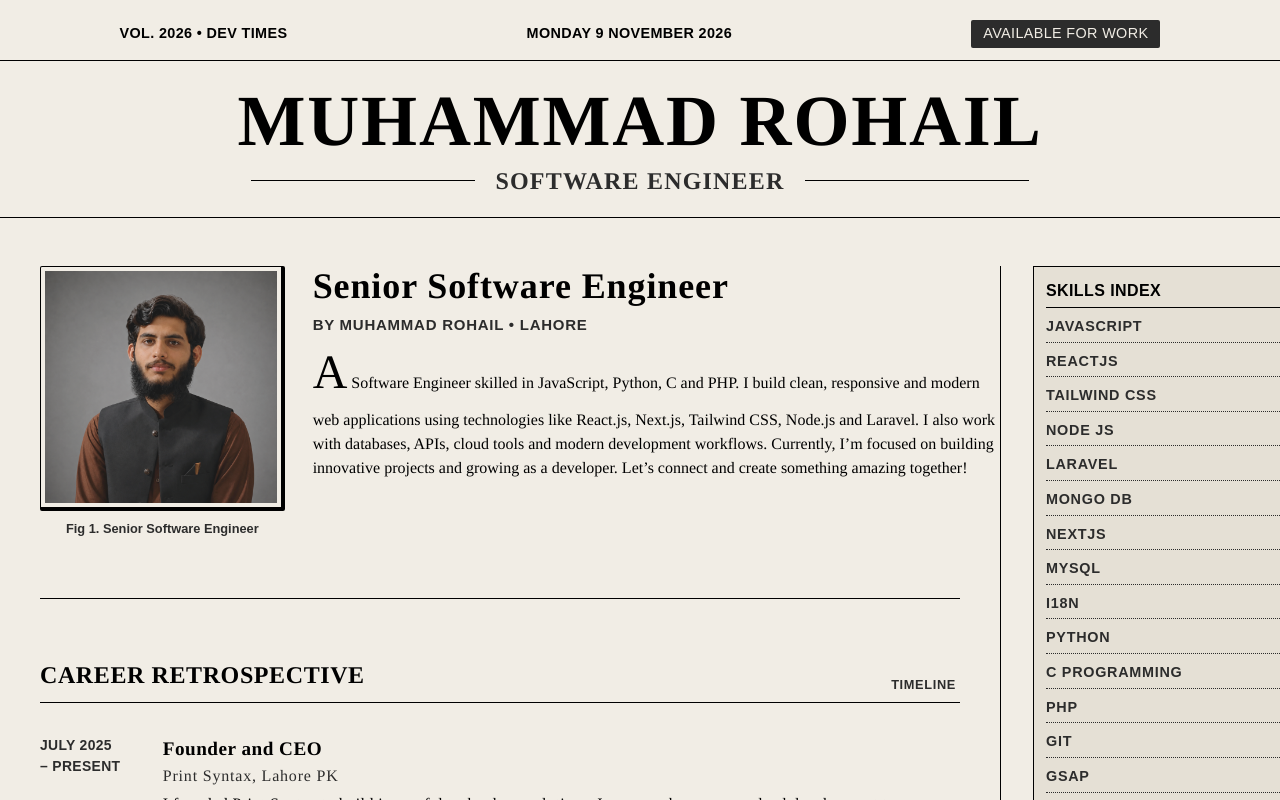
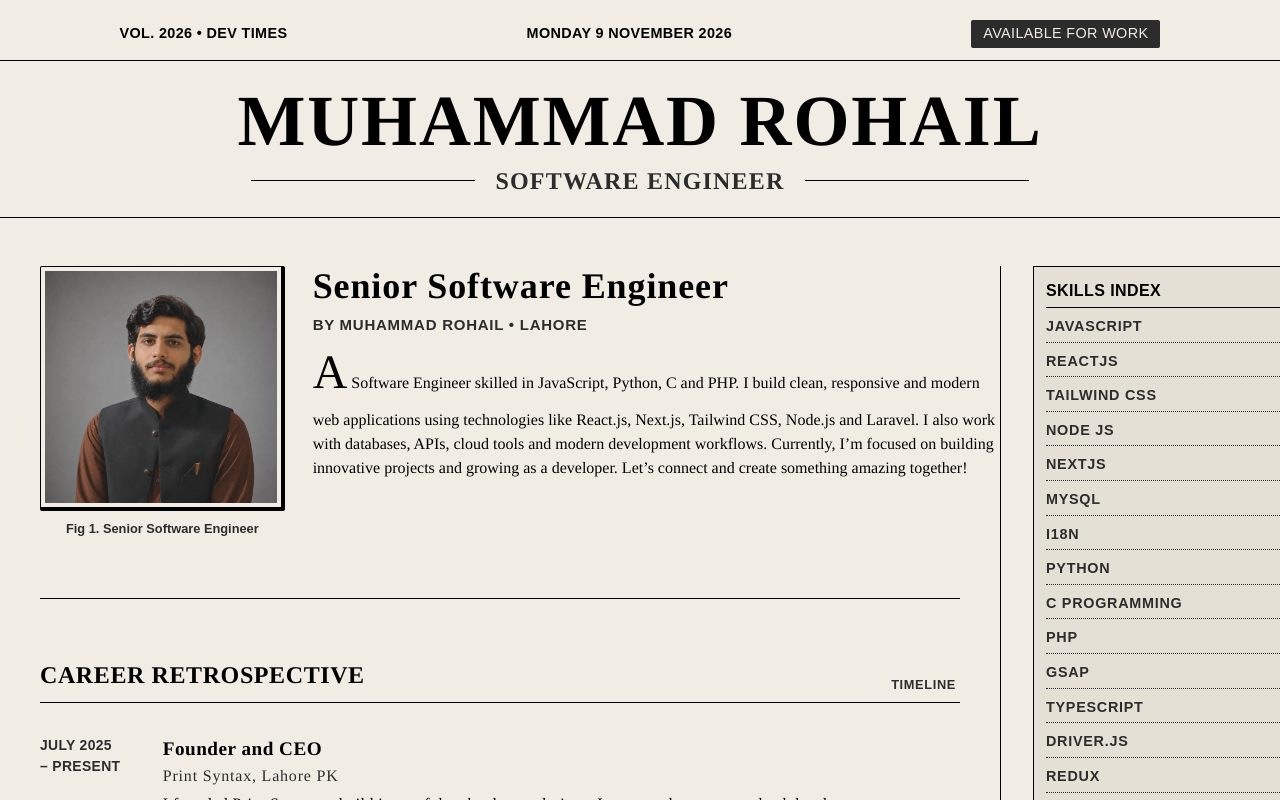
Before and after one commit to rohail332/dev-times, a React (Vite) app: page / in a window 1280 px wide. Shown: the top 800 px of the page. Built offline with nearby package versions, Linux system fonts and the light colour scheme.

Commit message:
update skills

```diff
--- a/src/Components/Skills.jsx
+++ b/src/Components/Skills.jsx
@@ -6,23 +6,19 @@ const Skills = () => {
         { id: 2, name: 'Reactjs' },
         { id: 3, name: 'Tailwind CSS' },
         { id: 4, name: 'Node js' },
-        { id: 5, name: 'Laravel' },
-        { id: 6, name: 'Mongo DB' },
-        { id: 7, name: 'Nextjs' },
-        { id: 8, name: 'MySQL' },
-        { id: 9, name: 'I18N' },
-        { id: 10, name: 'Python' },
-        { id: 11, name: 'C Programming' },
-        { id: 12, name: 'PHP' },
-        { id: 13, name: 'Git' },
-        { id: 14, name: 'gsap' },
-        { id: 15, name: 'typescript' },
-        { id: 16, name: 'DRIVER.JS' },
-        { id: 17, name: 'REDUX' },
-        { id: 18, name: 'Express' },
-        { id: 19, name: 'photoshop' },
-        { id: 20, name: 'kali linux' },
-        { id: 21, name: 'More' }
+        { id: 5, name: 'Nextjs' },
+        { id: 6, name: 'MySQL' },
+        { id: 7, name: 'I18N' },
+        { id: 8, name: 'Python' },
+        { id: 9, name: 'C Programming' },
+        { id: 10, name: 'PHP' },
+        { id: 11, name: 'gsap' },
+        { id: 12, name: 'typescript' },
+        { id: 13, name: 'DRIVER.JS' },
+        { id: 14, name: 'REDUX' },
+        { id: 15, name: 'photoshop' },
+        { id: 16, name: 'kali linux' },
+        { id: 17, name: 'More' }
     ]
 
     return (
```
